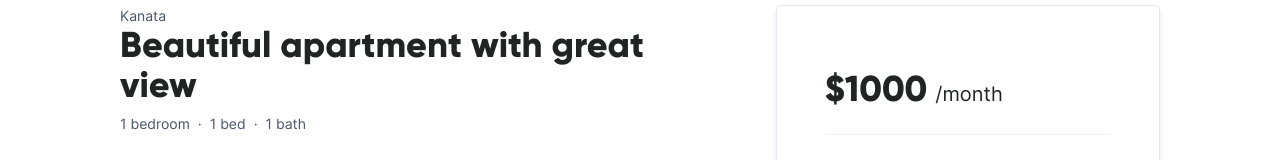
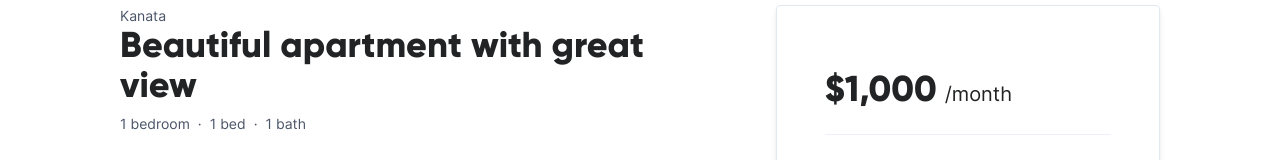
Before and after one commit to yokoso-capstone/yokoso, a Next.js app: page /listings/1 in a window 1280 px wide. Shown: the part 751-911 px from the top of the page. Built offline with nearby package versions, Linux system fonts and the light colour scheme; grey boxes are pictures that could not be loaded.

Commit message:
feat: tweak listing contact card
- re-enter placeholder text after being on-focus and fully cleared
- format price to have commas separating thousands

refs #34

```diff
--- a/components/sections/ListingContactCard.tsx
+++ b/components/sections/ListingContactCard.tsx
@@ -30,7 +30,7 @@ function ListingCard(props: ListingCardProps): ReactElement {
   const placeholderText = `Hi ${firstName}, I am interested in your listing. Is it still available? When would be a good time to view it?`;
 
   const handleFocus = () => {
-    if (firstFocus.current) {
+    if (firstFocus.current || (!firstFocus.current && !value)) {
       setValue(placeholderText);
       firstFocus.current = false;
     }
@@ -51,7 +51,7 @@ function ListingCard(props: ListingCardProps): ReactElement {
     >
       <Stack spacing="24px">
         <HStack align="baseline">
-          <Heading4>${price} </Heading4>{" "}
+          <Heading4>${price.toLocaleString("en")} </Heading4>{" "}
           <TextBase fontSize="20px">/month</TextBase>
         </HStack>
         <Divider />
```
